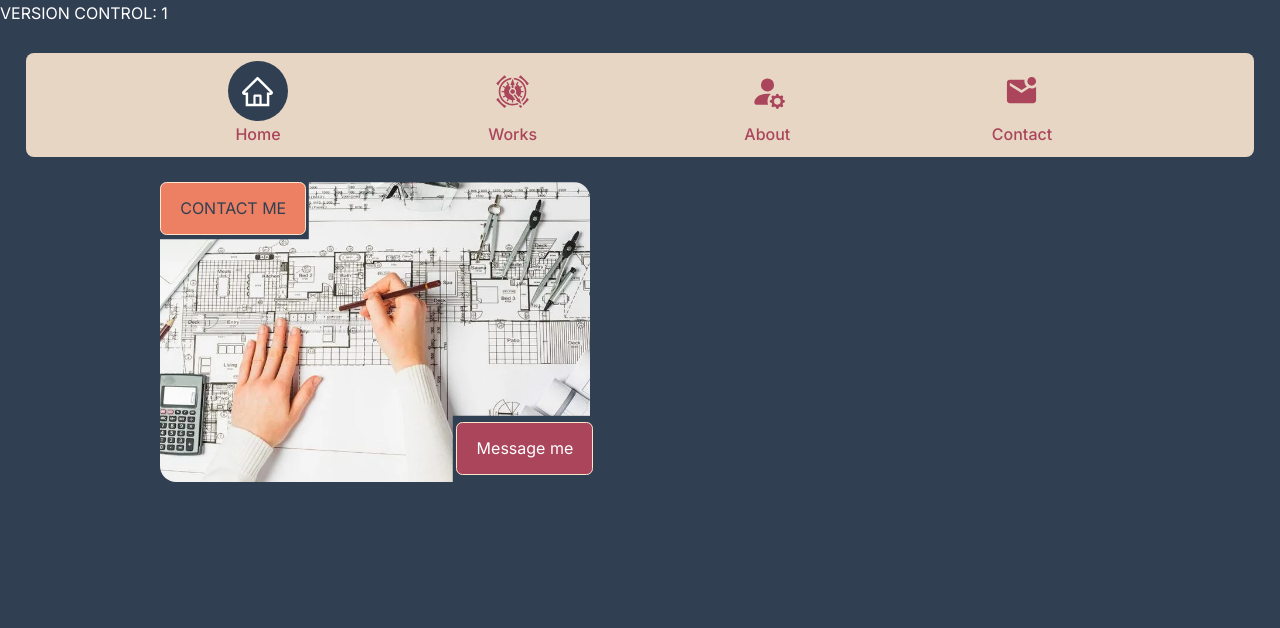
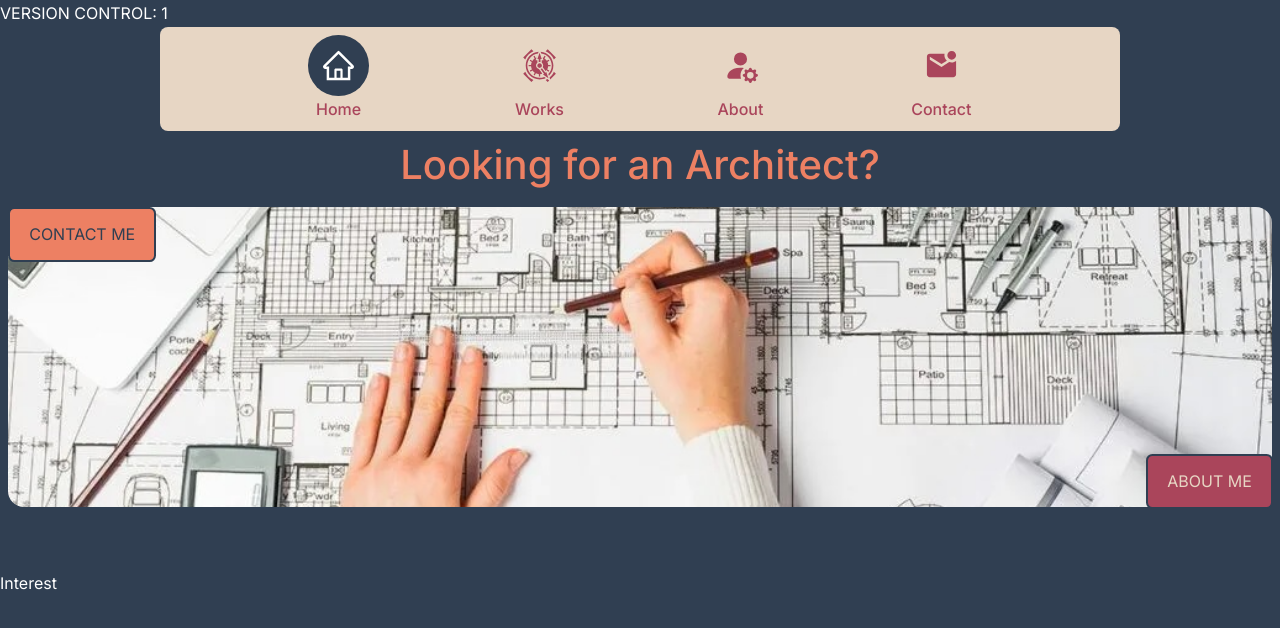
Before and after one commit to jamesmiayo/portfolio_johnbryan, a React (Create React App) app: page / in a window 1280 px wide. Shown: the top 628 px of the page. Built offline with nearby package versions, Linux system fonts and the light colour scheme; the HTML template or start-up script is replaced by a standard one.

Commit message:
done banner

```diff
--- a/src/App.js
+++ b/src/App.js
@@ -1,6 +1,7 @@
 import React from 'react';
 import Nav from './components/navbar/Nav';
 import Banner from './frames/banner/Banner';
+import Interest from './frames/interest/Interest';
 
 const App = () => {
   return (
@@ -8,6 +9,7 @@ const App = () => {
       <div>VERSION CONTROL: 1</div>
       <Nav />
       <Banner />
+      <Interest />
     </div>
   );
 };
--- a/src/components/navbar/Nav.jsx
+++ b/src/components/navbar/Nav.jsx
@@ -11,7 +11,7 @@ const Nav = () => {
   const [activeNav, setActiveNav] = useState('#home');
 
   return (
-    <nav>
+    <nav className="container">
       <div className="nav_btn">
         <a
           href="#home"
--- a/src/components/navbar/nav.css
+++ b/src/components/navbar/nav.css
@@ -1,5 +1,5 @@
 nav {
-  width: 96%;
+  width: 100%;
   margin: 2%;
   padding: 0.5rem;
   background: var(--color-lightbrown);
--- a/src/frames/banner/Banner.jsx
+++ b/src/frames/banner/Banner.jsx
@@ -4,17 +4,25 @@ import banner from '../../images/arch.jpg';
 
 const Banner = () => {
   return (
+    <>
+      <div>
+        <h1>Looking for an Architect?</h1>
+      </div>
       <div className="container container__banner">
+        <div className="banner">
           <div className="container__imgbanner">
             <img src={banner} alt="banner" className="img__banner" />
           </div>
           <a href="#contact" className="btn btn-primary btn__contact">
             CONTACT ME
           </a>
+
           <a href="#contact" className="btn btn-secondary btn__about">
-        Message me
+            ABOUT ME
           </a>
         </div>
+      </div>
+    </>
   );
 };
 
--- a/src/frames/banner/banner.css
+++ b/src/frames/banner/banner.css
@@ -1,20 +1,16 @@
+.container__banner {
+  width: 100%;
+  margin: 0%;
+  padding: 0.5rem;
+}
 .container__imgbanner {
-  clip-path: polygon(
-    9.3rem 19%,
-    9.3rem 0,
-    100% 0,
-    100% 78%,
-    18.3rem 14.6rem,
-    18.3rem 100%,
-    0 100%,
-    0 19%
-  );
   border-radius: 1rem;
 }
 
 .img__banner {
-  height: 18.75rem;
-  width: 430px;
+  height: 300px;
+  /* width: 26.875rem; */
+  width: 100%;
   border-radius: 1rem 1rem;
 }
 
@@ -24,7 +20,21 @@
 }
 
 .btn__about {
+  position: absolute;
+  top: 247px;
+  right: -1px;
+}
+
+.div-about {
+  border-color: white;
+  border-width: 6px;
+  border-style: solid;
+  border-width: 5px;
+  border-color: yellow;
+}
+
+.banner {
+  display: flex;
+  flex-direction: column;
   position: relative;
-  top: -60px;
-  right: -150px;
 }
--- /dev/null
+++ b/src/frames/interest/Interest.jsx
@@ -0,0 +1,8 @@
+import React from 'react';
+import './interest.css';
+
+const Interest = () => {
+  return <div>Interest</div>;
+};
+
+export default Interest;
--- a/src/index.css
+++ b/src/index.css
@@ -28,7 +28,7 @@
 
   --container-width-lg: 75%;
   --container-width-md: 86%;
-  --container-width-sm: 96%;
+  --container-width-sm: 100%;
 }
 
 html {
@@ -73,8 +73,8 @@ h5 {
 h1 {
   font-size: 2.5rem;
   text-align: center;
-  color: var(--color-orange-v2);
-  padding-bottom: 3rem;
+  color: var(--color-orange);
+  padding-bottom: 0rem;
 }
 
 h5 {
@@ -114,7 +114,7 @@ a:hover {
   padding: 0.75rem 1.2rem;
   border-radius: 0.4rem;
   cursor: pointer;
-  border: 1px solid var(--color-oasis);
+  border: 2px solid var(--color-darkcolor);
   transition: var(--transition);
 }
 
@@ -125,7 +125,7 @@ a:hover {
 
 .btn-secondary {
   background: var(--color-red);
-  color: var(--color-white);
+  color: var(--color-lightbrown);
 }
 
 img {
@@ -134,47 +134,17 @@ img {
   object-fit: cover;
 }
 
-/* ==================MEDIA QUERIES (medium devices) ===========================*/
+/* ==================MEDIA QUERIES (medium devices) =========================== */
 
-@media screen and (max-width: 1024px) {
+/* @media screen and (max-width: 1024px) {
   .container {
     width: var(--container-width-md);
   }
-
-  section {
-    margin-top: 1rem;
-  }
-}
-/* ==================MEDIA QUERIES (small devices) ===========================*/
+} */
+/* ==================MEDIA QUERIES (small devices) =========================== */
 
 @media screen and (max-width: 600px) {
   .container {
     width: var(--container-width-sm);
   }
-
-  section > h5 {
-    margin-bottom: 2rem;
-  }
 }
-@media screen and (max-height: 600px) {
-  .profile__socials {
-    visibility: hidden;
-  }
-  .cta {
-    visibility: hidden;
-  }
-  #profile {
-    display: flex;
-    flex-direction: column;
-  }
-
-  .profile__container {
-    visibility: hidden;
-  }
-}
-
-@media screen and (max-height: 200px) {
-  #profile h5 {
-    visibility: hidden;
-  }
-}
```
Also changed, not shown: src/frames/interest/interest.css (added). Lines whose indentation alone changed are shown as unchanged.
